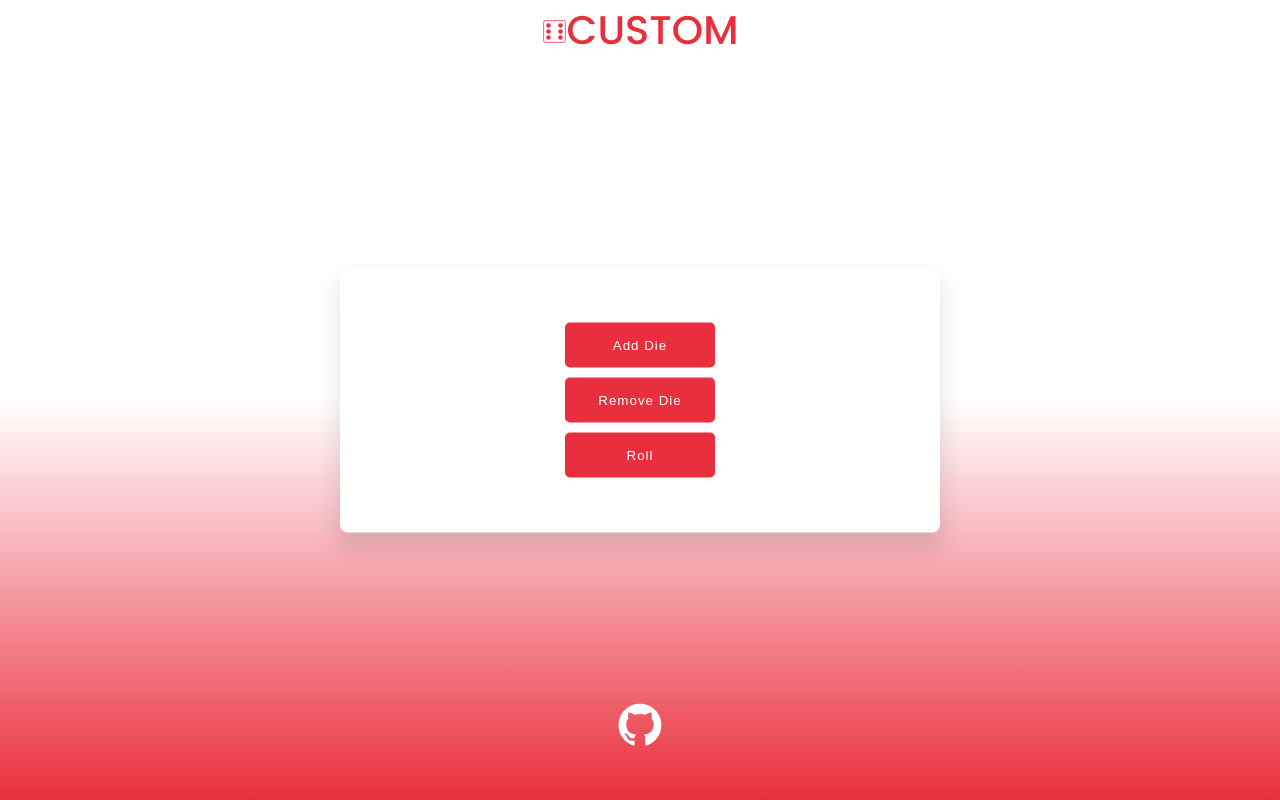
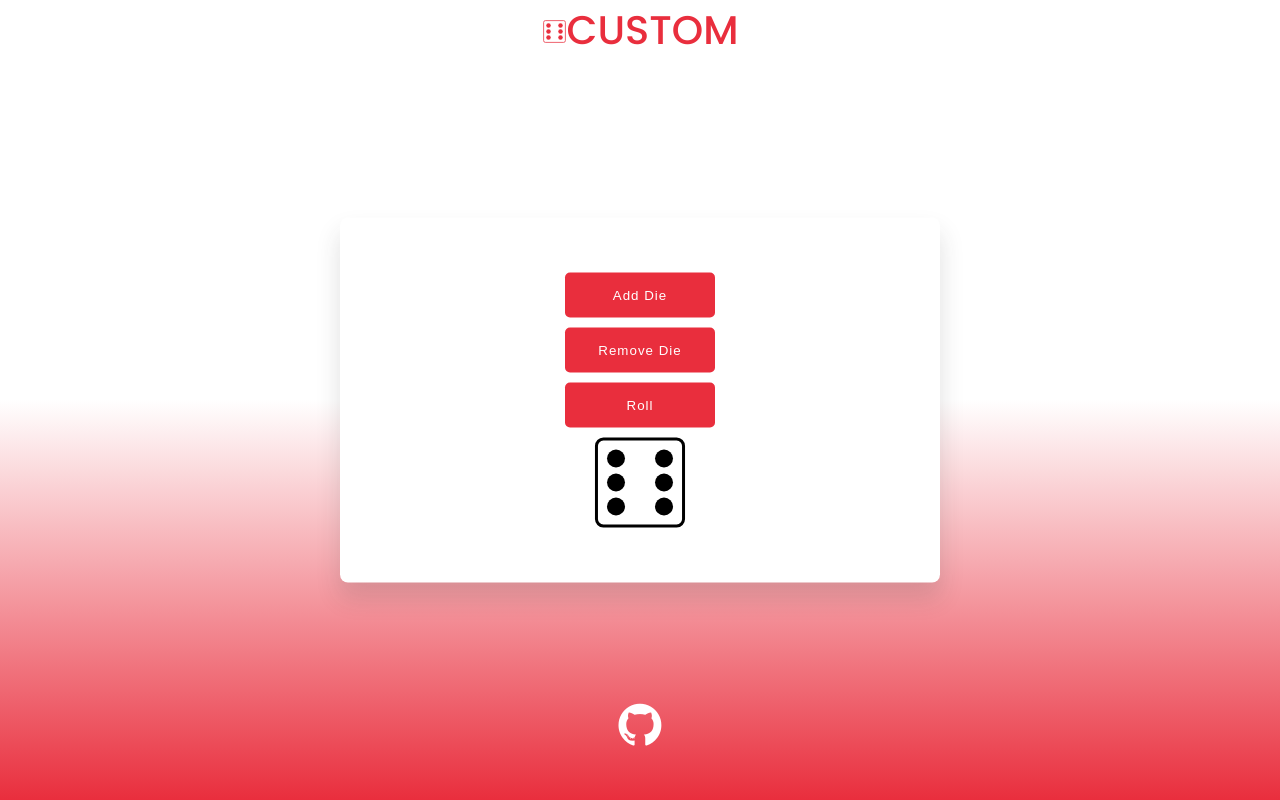
Before and after one commit to potun/Dice, a plain HTML site: page custom.html in a window 1280 px wide. Both pictures are taken after a click on the button "Add Die". Drawn offline with nearby package versions, Linux system fonts and the light colour scheme; files that its build step writes are made by us from their sources; no server answers.

Commit message:
bugs and broken links

```diff
--- a/custom.html
+++ b/custom.html
@@ -10,7 +10,7 @@
     <!--Icon-->
     <link rel="icon" href="/images/dice-06.svg">
 
-    <link href="/static/style.css" rel="stylesheet">
+    <link href="/css/style.css" rel="stylesheet">
 
     <!--Google Font-->
     <link href="https://fonts.googleapis.com/css2?family=Poppins:wght@500&amp;display=swap" rel="stylesheet">
--- a/js/script.js
+++ b/js/script.js
@@ -50,7 +50,7 @@ function roll() {
 }
 
 function addDie() {
-    d3.xml('/static/dice-06.svg')
+    d3.xml('/images/dice-06.svg')
         .then(data => {
             document.querySelector(".dice-wrapper").append(data.documentElement);
         });
```
Also changed, not shown: index.html (+2 -2 lines).
